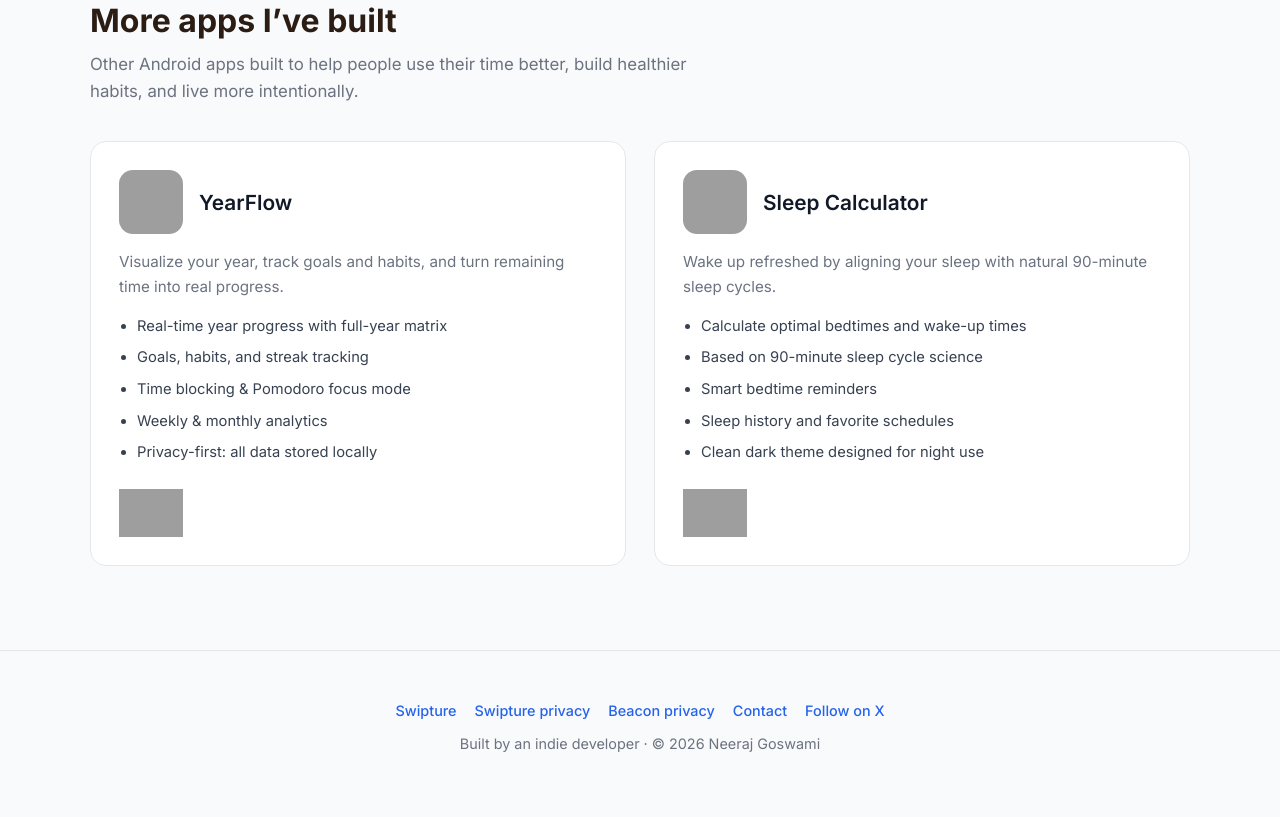
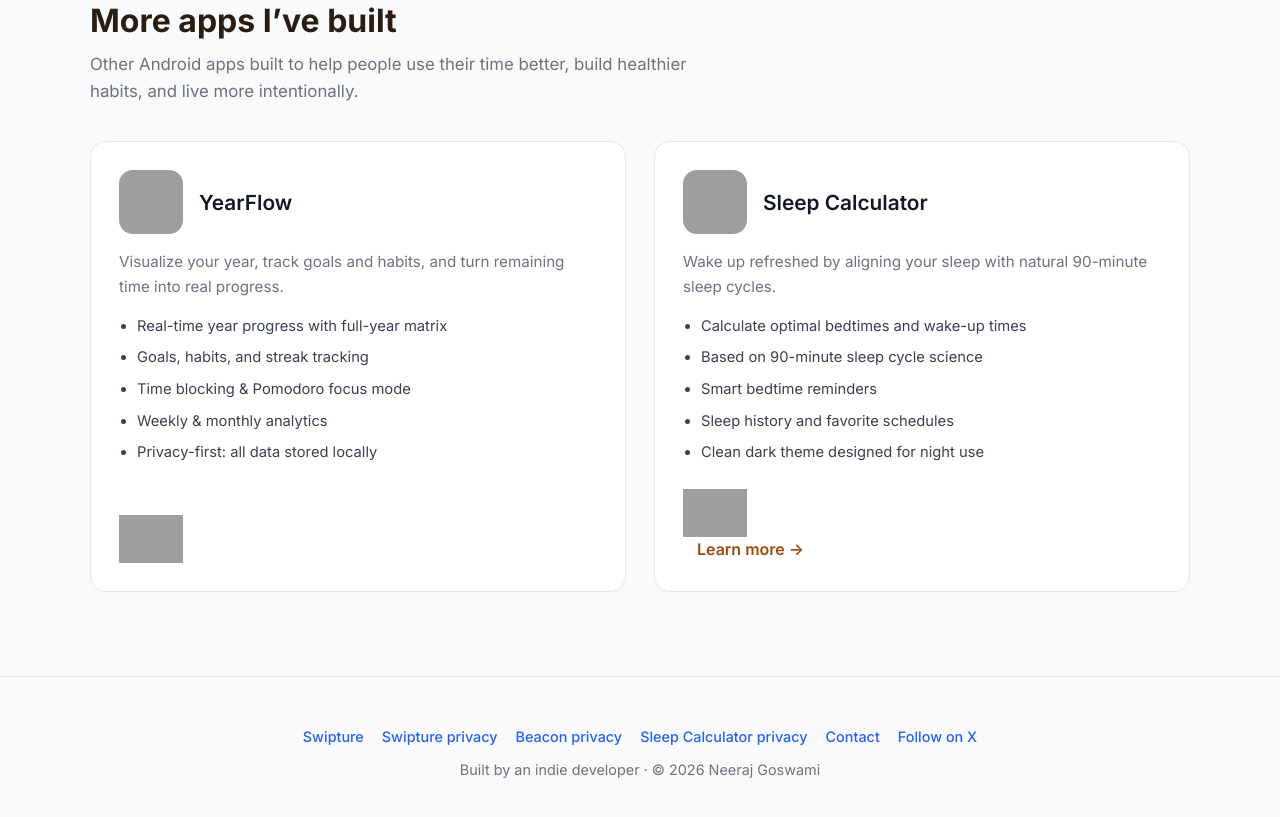
Before and after one commit to sevenstarneeraj/sevenstarneeraj.github.io, a plain HTML site: page index.html in a window 1280 px wide. Shown: the part 2653-3470 px from the top of the page. Drawn offline with nearby package versions, Linux system fonts and the light colour scheme; grey boxes are pictures that could not be loaded.

Commit message:
Update index.html

```diff
--- a/index.html
+++ b/index.html
@@ -403,6 +403,7 @@
               <a href="https://play.google.com/store/apps/details?id=sleepcycles.bedtimecalculator.sleepcalculator" target="_blank" rel="noopener">
                 <img src="https://play.google.com/intl/en_us/badges/static/images/badges/en_badge_web_generic.png" alt="Get Sleep Calculator on Google Play" height="48">
               </a>
+              <a class="text-link" href="https://sleepcalculatorapp.blogspot.com/p/home.html" target="_blank" rel="noopener" style="display:inline-block;vertical-align:middle;margin-left:14px">Learn more →</a>
             </div>
           </div>
 
@@ -418,6 +419,7 @@
         <a href="https://swipture.blogspot.com/" target="_blank" rel="noopener">Swipture</a>
         <a href="https://swipture.blogspot.com/p/privacy-policy.html" target="_blank" rel="noopener">Swipture privacy</a>
         <a href="https://beaconbiblewidget.blogspot.com/p/privacy-policy.html" target="_blank" rel="noopener">Beacon privacy</a>
+        <a href="https://sleepcalculatorapp.blogspot.com/p/privacy-policy.html" target="_blank" rel="noopener">Sleep Calculator privacy</a>
         <a href="mailto:sevenstar.neeraj@gmail.com">Contact</a>
         <a href="https://x.com/iM_Neeraj0" target="_blank" rel="noopener">Follow on X</a>
       </nav>
```
